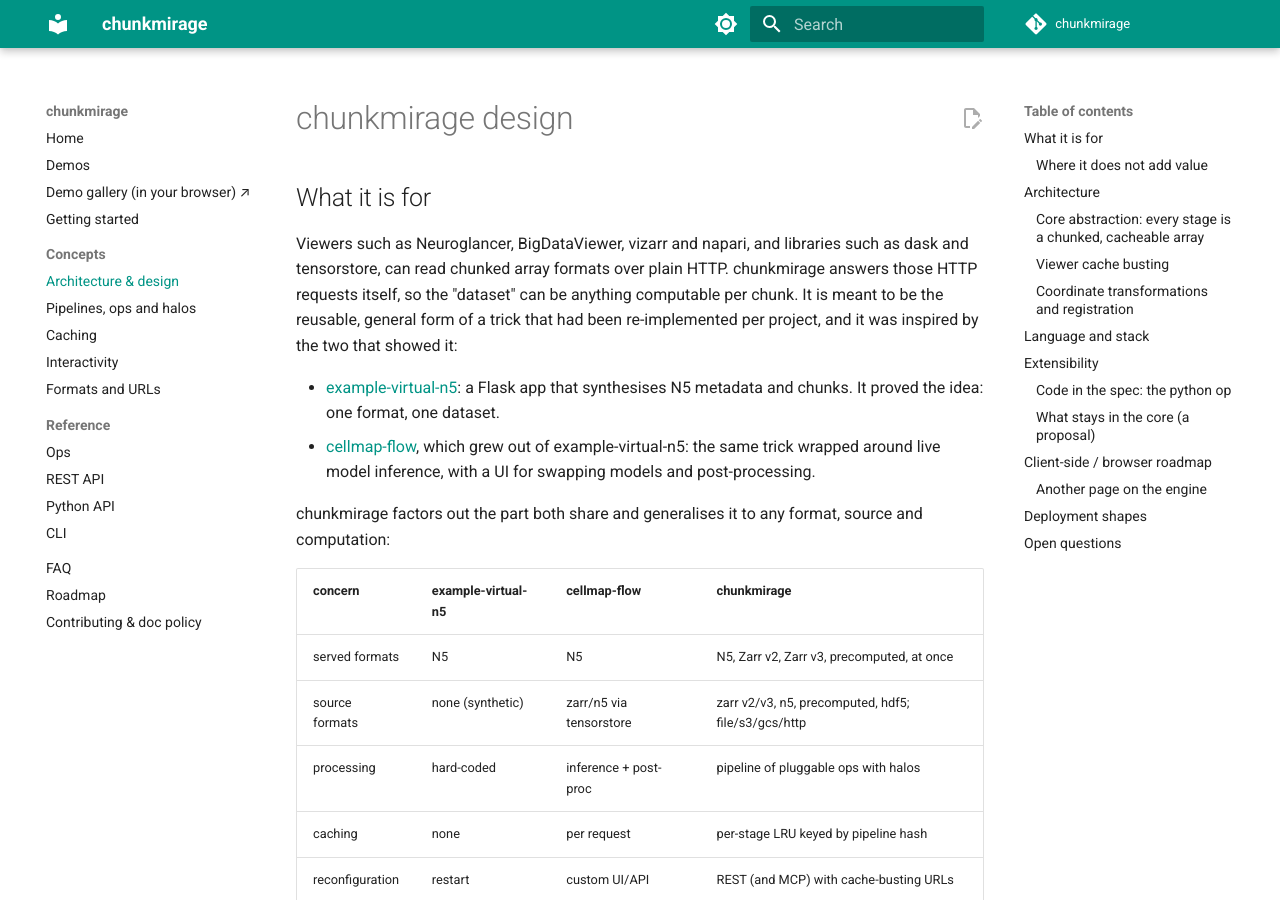
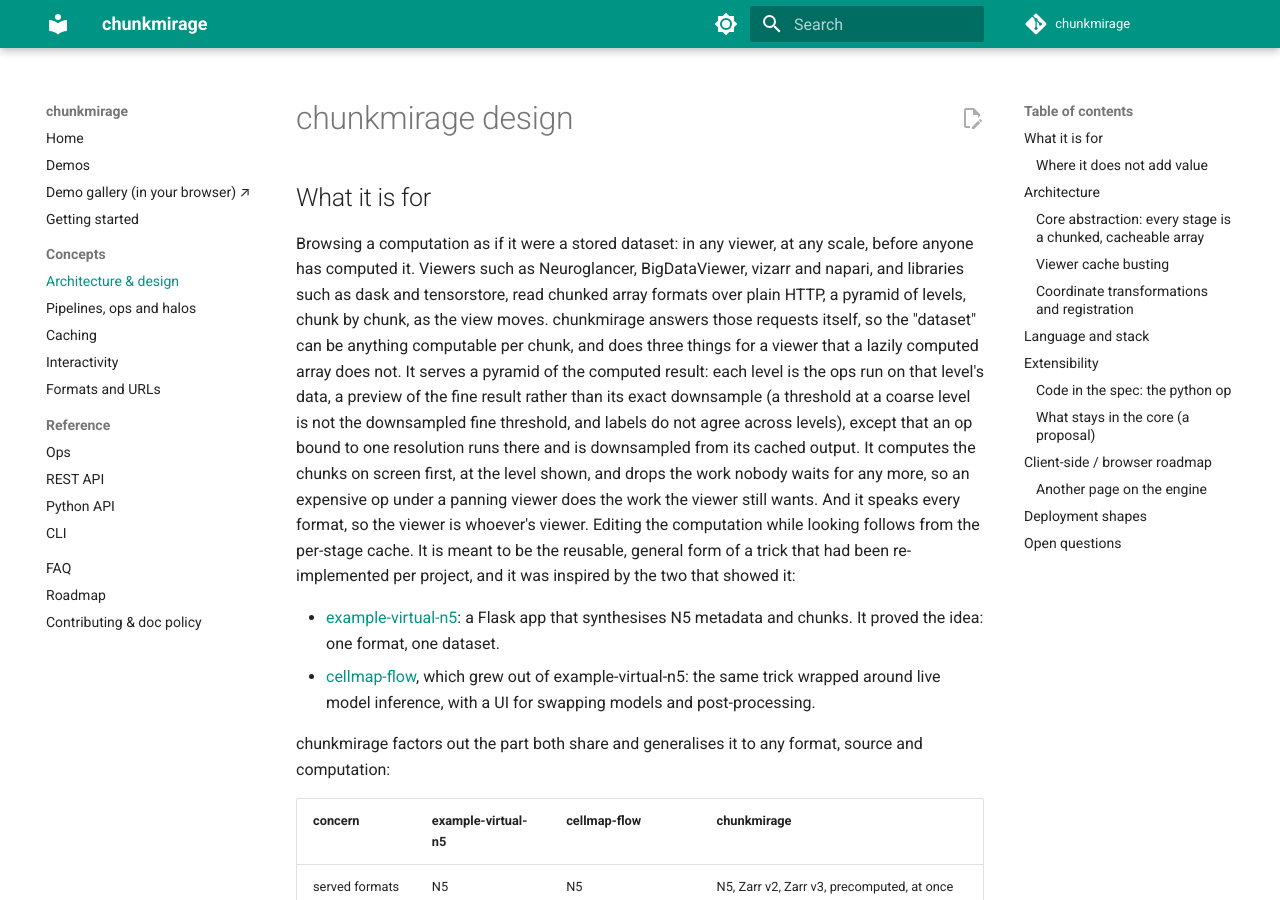
Before and after one commit to JaneliaSciComp/chunkmirage, an MkDocs documentation site: the page built from docs/design.md, in a window 1280 px wide and 900 px high. Built offline with MkDocs 1.6.1 and Material for MkDocs 9.7.7, drawn with Linux system fonts in a browser that asks for light colours; comment, search, counter and statistics services are not loaded.

Commit message:
The pitch is browsing: the README's first line, the design doc's opening and the demo's last lines lead with browsing a computation as if it were a stored dataset (the pyramid of the computed result, the chunks on screen first and abandoned work dropped, every format), say that a coarse level is the ops run at that level, a preview of the fine result and not its exact downsample, and leave the edit loop as what the stage cache makes possible; the quick start and the demo end on panning and zooming, the slider after

```diff
--- a/docs/design.md
+++ b/docs/design.md
@@ -2,11 +2,21 @@
 
 ## What it is for
 
-Viewers such as Neuroglancer, BigDataViewer, vizarr and napari, and libraries such as
-dask and tensorstore, can read chunked array formats over plain HTTP. chunkmirage answers
-those HTTP requests itself, so the "dataset" can be anything computable per chunk. It is
-meant to be the reusable, general form of a trick that had been re-implemented per project,
-and it was inspired by the two that showed it:
+Browsing a computation as if it were a stored dataset: in any viewer, at any scale, before
+anyone has computed it. Viewers such as Neuroglancer, BigDataViewer, vizarr and napari, and
+libraries such as dask and tensorstore, read chunked array formats over plain HTTP, a
+pyramid of levels, chunk by chunk, as the view moves. chunkmirage answers those requests
+itself, so the "dataset" can be anything computable per chunk, and does three things for
+a viewer that a lazily computed array does not. It serves a pyramid of the computed result:
+each level is the ops run on that level's data, a preview of the fine result rather than
+its exact downsample (a threshold at a coarse level is not the downsampled fine threshold,
+and labels do not agree across levels), except that an op bound to one resolution runs
+there and is downsampled from its cached output. It computes the chunks on screen first, at
+the level shown, and drops the work nobody waits for any more, so an expensive op under a
+panning viewer does the work the viewer still wants. And it speaks every format, so the
+viewer is whoever's viewer. Editing the computation while looking follows from the
+per-stage cache. It is meant to be the reusable, general form of a trick that had been
+re-implemented per project, and it was inspired by the two that showed it:
 
 * [example-virtual-n5](https://github.com/stuarteberg/example-virtual-n5): a Flask app that
   synthesises N5 metadata and chunks. It proved the idea: one format, one dataset.
```
Also changed, not shown: README.md (+16 -8 lines), docs/getting-started.md (+5 -2 lines).
